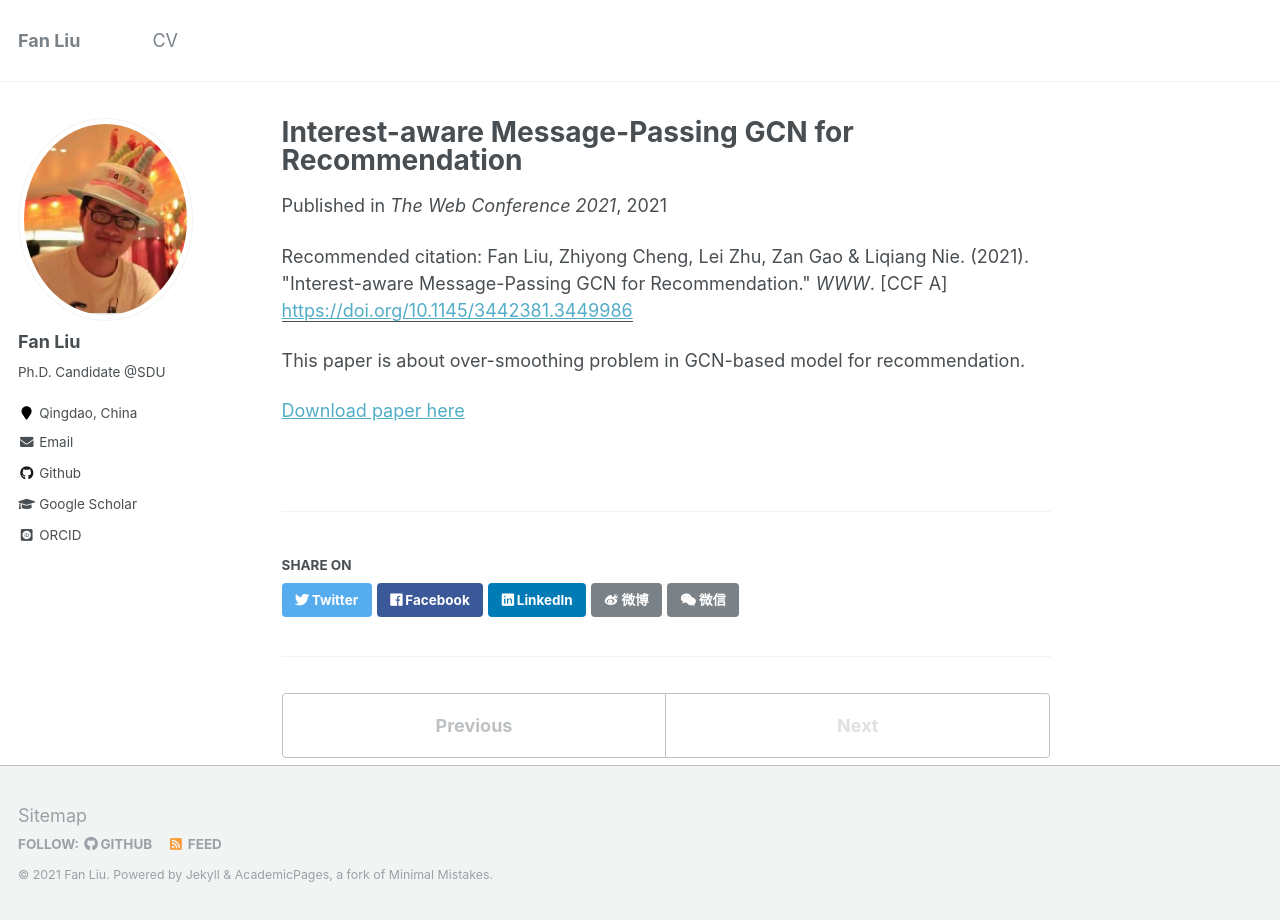
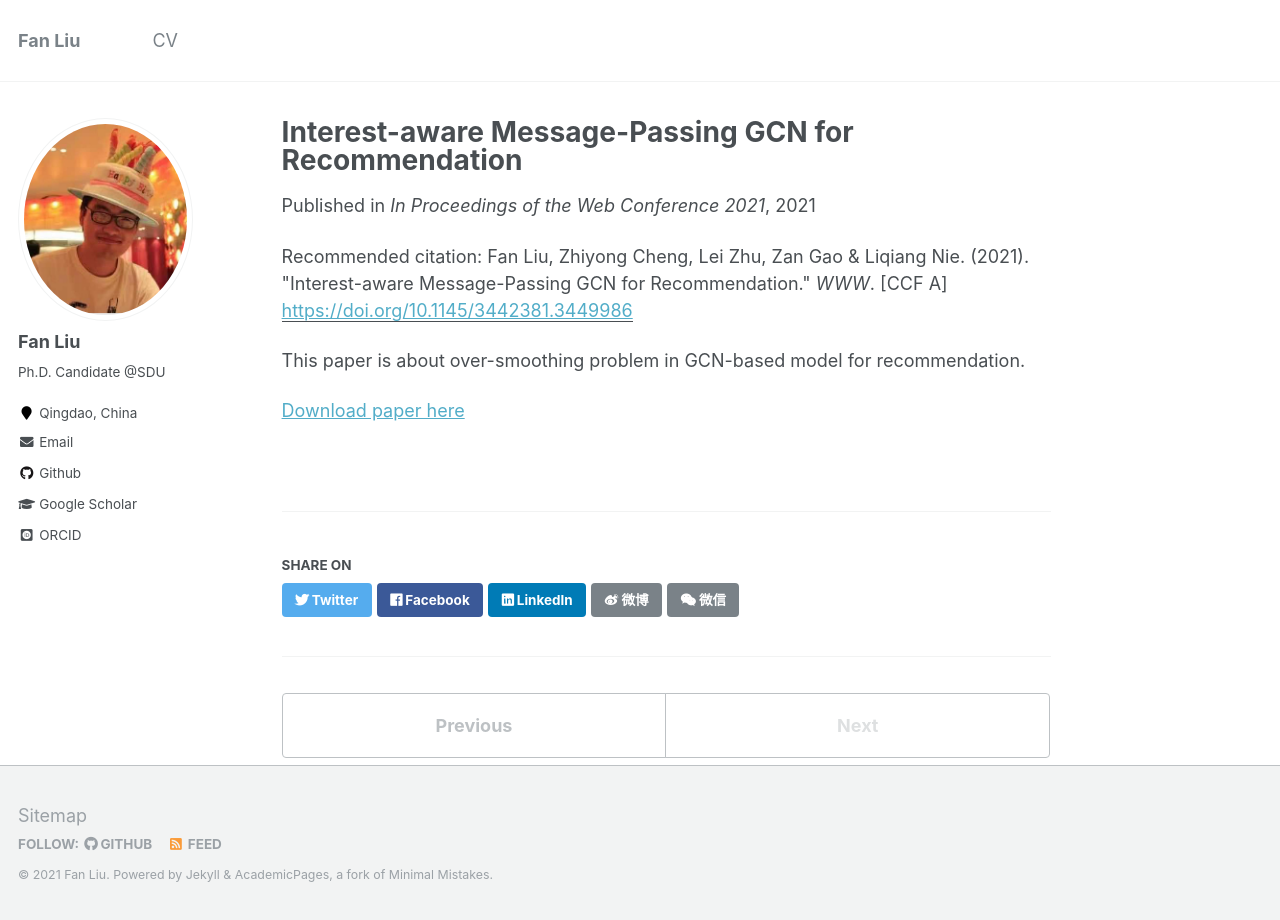
Before and after one commit to liufancs/liufancs.github.io, a Jekyll site: the page built from _publications/2021-04-19-paper-WWW.md, in a window 1280 px wide. Built offline with Jekyll 4.4.1, drawn with Linux system fonts in a browser that asks for light colours; some web fonts are replaced.

Commit message:
Update 2021-04-19-paper-WWW.md

```diff
--- a/_publications/2021-04-19-paper-WWW.md
+++ b/_publications/2021-04-19-paper-WWW.md
@@ -4,7 +4,7 @@ collection: publications
 permalink: /publication/2021-4-19-paper-WWW
 excerpt: 'This paper is about over-smoothing problem in GCN-based model for recommendation.'
 date: 2021-04-19
-venue: 'The Web Conference 2021'
+venue: 'In Proceedings of the Web Conference 2021'
 paperurl: 'https://doi.org/10.1145/3442381.3449986'
 citation: 'Fan Liu, Zhiyong Cheng, Lei Zhu, Zan Gao & Liqiang Nie. (2021). "Interest-aware Message-Passing GCN for Recommendation." <i>WWW</i>. [CCF A]'
 ---
```
